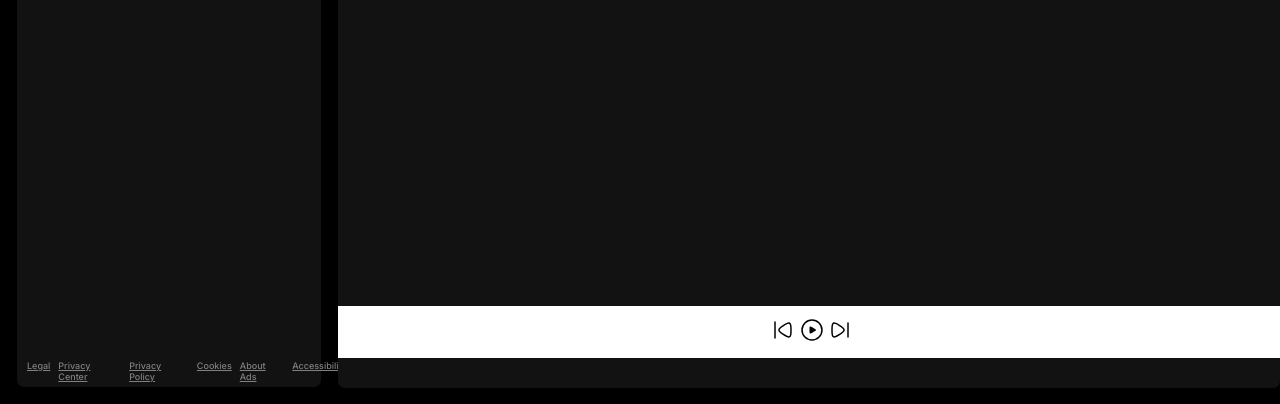
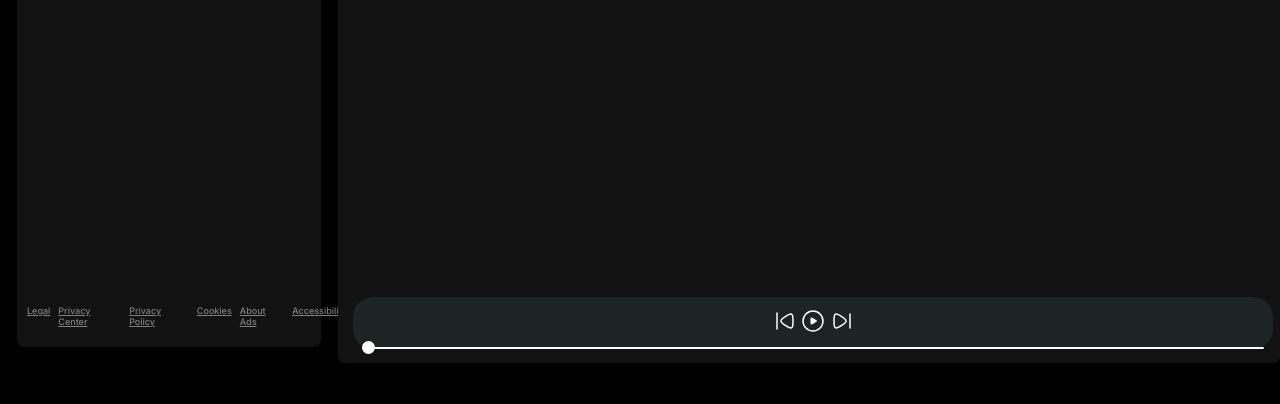
Before and after one commit to Sushant1805/Spotify-Clone, a plain HTML site: page index.html in a window 1280 px wide. Shown: the part 421-825 px from the top of the page. After the commit the page ends 800 px from the top, so only its background shows below. Drawn offline with Linux system fonts and the light colour scheme; no server answers.

Commit message:
Seekbaar

```diff
--- a/index.html
+++ b/index.html
@@ -29,7 +29,6 @@
                     </div>
                     <div class="songList">
                         <ul class="songs-li">
-
                         </ul>
                     </div>
 
@@ -74,6 +73,11 @@
             </div>
 
             <div class="playbar">
+                <div class="seekbar">
+                    <div class="circle">
+
+                    </div>
+                </div>
                 <div class="play-btn">
                     <img src="prev.svg" alt="">
                     <img src="play.svg" alt="">
@@ -81,7 +85,7 @@
                 </div>
             </div>
     </div>
-
+</div>
 
     <script src="script.js">
 
--- a/script.js
+++ b/script.js
@@ -25,8 +25,8 @@ async function main(){
         for(let i = 0;i < songs.length; i++){
             songlist.innerHTML = songlist.innerHTML + `<li><img src="music.svg" alt="" class="invert">
                                 <div class="info">
-                                    <div class="songname">${songs[i].replaceAll("%20"," ")}</div>
-                                    <div class="songartist">Sushant Bhosale</div>
+                                    <div class="songname">${songs[i].replaceAll("%20", " ").replace(".m4a", "")}</div>
+                                    <div class="songartist">Artist</div>
                                 </div>
 
                                 <div class="play-now">
--- a/style.css
+++ b/style.css
@@ -4,10 +4,15 @@
   font-family: inter;
 }
 
+.container{
+  height: 100vh;
+
+  overflow:auto;
+}
 body {
   background-color: black;
   color: white;
-  height: 80vh;
+
 }
 .left {
   width: 25vw;
@@ -42,8 +47,9 @@ body {
   flex-direction: column;
   gap: 10px;
   font-weight: 500;
-  min-height: 80vh;
   position: relative;
+  height: 600px;
+
 }
 
 .logo {
@@ -61,6 +67,7 @@ body {
   bottom: 0;
   width: 25vw;
   margin-bottom: 5px;
+  padding-bottom: 15px;
 }
 
 .footer a {
@@ -162,14 +169,16 @@ body {
 }
 
 .playbar {
-  position: absolute;
+  position: fixed;
   bottom: 30px;
-  background-color: #ffffff;
-  width: 98%;
+  background-color: #e3dbdb;
+  width: 70vw;
   padding: 12px;
   display: flex;
-
   justify-content: center;
+  filter: invert(1);
+  border-radius: 20px;
+  margin: 0 15px;
 }
 
 .songList ul li {
@@ -177,7 +186,11 @@ body {
 }
 
 .songList {
+  margin-top: 5px;
   padding: 0 22px;
+  overflow: auto;
+  height: 500px;
+
 }
 
 .songList ul li {
@@ -208,9 +221,29 @@ body {
     display: flex;
     flex-direction: column;
     justify-content: center;
-    align-items: center;
+    width: 250px;
 }
 
 .play-info-play-now{
     width: 30px;
 }
+
+.seekbar{
+  height: 2px;
+  width: 98%;
+  background-color: black;
+  position: absolute;
+  bottom: 0;
+  border-radius: 5px;
+}
+
+.circle{
+  width: 13px;
+  height: 13px;
+  border-radius: 13px;
+  background-color: black;
+  position: relative;
+  bottom: 6px;
+  left: 0%;
+  transition: left 0.5s;
+}
```
Also changed, not shown: favicon.ico (added), 10 other files.
